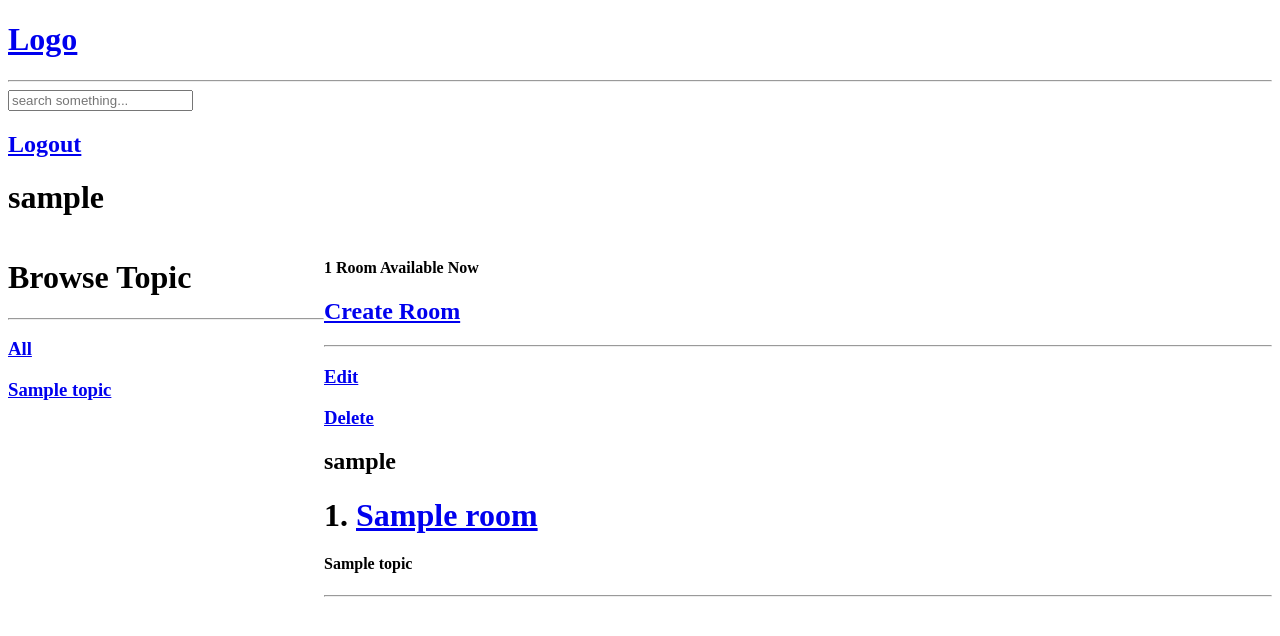
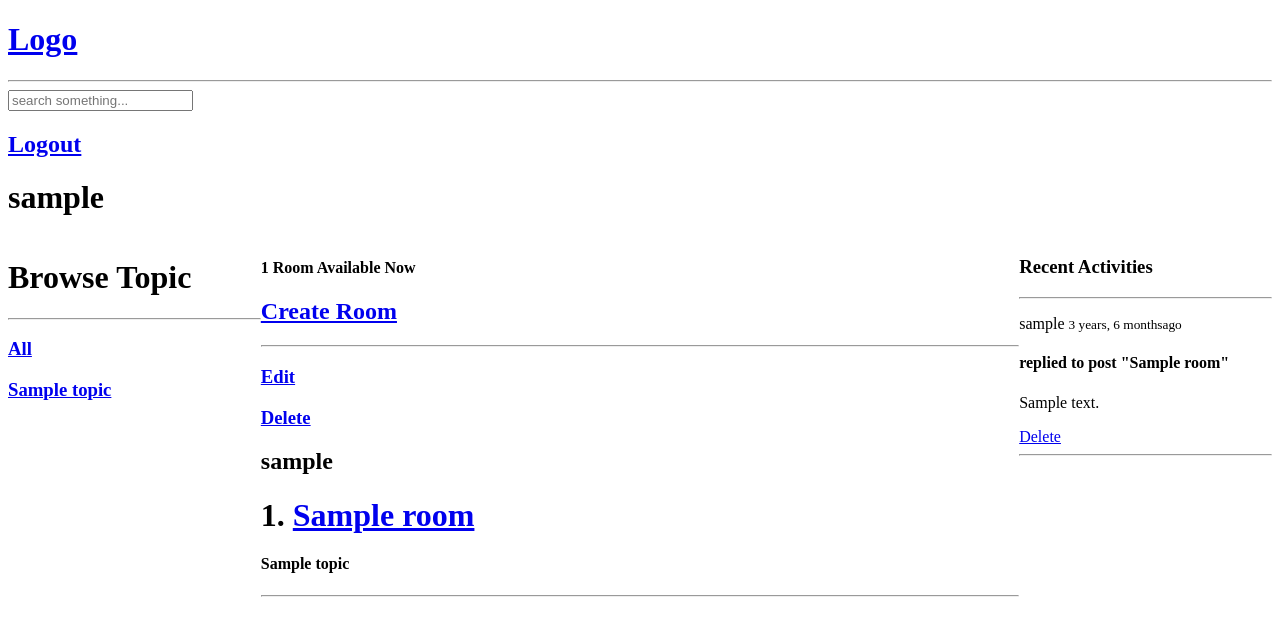
Before and after one commit to aneebp/ChatRoom, a Django app: page / in a window 1280 px wide. Shown: the top 636 px of the page. Run offline with Django 4.2, Linux system fonts and the light colour scheme; a user stored in the database is signed in; tables that the repository leaves empty hold one stand-in row (values such as "Sample post").

Commit message:
added participants and recemt activities

```diff
--- a/base/models.py
+++ b/base/models.py
@@ -36,5 +36,9 @@ class Message(models.Model):
     update = models.DateTimeField(auto_now=True)
     create = models.DateTimeField(auto_now_add=True)
 
+
+    class Meta:
+        ordering = ['-update','-create']
+
     def __str__(self):
         return self.body[0:50]
--- /dev/null
+++ b/base/templates/base/activity_component.html
@@ -0,0 +1,11 @@
+<h3>Recent Activities</h3>
+<hr>
+{% for message in home_message %}
+<p>{{message.user}} <small>{{message.create|timesince}}ago</small></p>
+<h4>replied to post "{{message.room}}"</h4>
+<p>{{message.body}}</p>
+{% if request.user == message.user %}
+<a href="{% url 'delete-message' message.id %}">Delete</a>
+{% endif %}
+<hr>
+{% endfor %}
--- /dev/null
+++ b/base/templates/base/feed_component.html
@@ -0,0 +1,12 @@
+{% for room in rooms %}
+    <hr>
+    {% comment %} only the login  user can access the edit and delete button {% endcomment %}
+    {% if request.user == room.host %}
+    <h3><a href="{% url 'update-room' room.id%}">Edit</a></h3>
+    <h3><a href="{% url 'delete-room' room.id%}">Delete</a></h3>
+    {% endif %}
+    <h2>{{room.host}}</h2>
+    <h1>{{room.id}}. <a href="{% url 'room' room.id %}"> {{room.name}}</a></h1>
+    <h4>{{room.topic}}</h4>
+    <hr>
+{% endfor %}
--- a/base/templates/base/home.html
+++ b/base/templates/base/home.html
@@ -5,38 +5,22 @@
 <style>
     .home-container{
         display : grid;
-        grid-template-columns : 1fr 3fr;
+        grid-template-columns : 1fr 3fr 1fr;
     }
 </style>
 <h1>{{request.user}}</h1>
 
 <div class="home-container">
     <div>
-        <h1>Browse Topic</h1>
-        <hr>
-        <a href="{% url 'home'  %}"><h3>All</h3></a>
-
-        {% for topic in topics %}
-            <div>
-                <a href="{% url 'home'  %}?q={{topic.name}}" ><h3>{{topic.name}}</h3></a>
-            </div>
-        {% endfor %}
+        {% include 'base/topic_component.html' %}
     </div>
     <div>
         <h4>{{roomcount}} Room Available Now</h4>
         <h2><a href="{% url 'create-room'  %}">Create Room</a></h2>
-        {% for room in rooms %}
-            <hr>
-            {% comment %} only the login  user can access the edit and delete button {% endcomment %}
-            {% if request.user == room.host %}
-            <h3><a href="{% url 'update-room' room.id%}">Edit</a></h3>
-            <h3><a href="{% url 'delete-room' room.id%}">Delete</a></h3>
-            {% endif %}
-            <h2>{{room.host}}</h2>
-            <h1>{{room.id}}. <a href="{% url 'room' room.id %}"> {{room.name}}</a></h1>
-            <h4>{{room.topic}}</h4>
-            <hr>
-        {% endfor %}
+      {% include 'base/feed_component.html' %}
+    </div>
+    <div>
+        {% include 'base/activity_component.html' %}
     </div>
 </div>
 
--- /dev/null
+++ b/base/templates/base/topic_component.html
@@ -0,0 +1,9 @@
+<h1>Browse Topic</h1>
+        <hr>
+        <a href="{% url 'home'  %}"><h3>All</h3></a>
+
+        {% for topic in topics %}
+            <div>
+                <a href="{% url 'home'  %}?q={{topic.name}}" ><h3>{{topic.name}}</h3></a>
+            </div>
+        {% endfor %}
--- a/base/views.py
+++ b/base/views.py
@@ -73,14 +73,17 @@ def home(request):
         Q(topic__name__icontains=q) | Q(name__icontains=q) | Q(description__icontains=q)
     )
     roomcount = rooms.count()
-    context = {"rooms": rooms, "topics": topic, "roomcount": roomcount}
+    home_message = Message.objects.filter(Q(
+        room__topic__name__icontains=q
+    ))
+    context = {"rooms": rooms, "topics": topic, "roomcount": roomcount,"home_message":home_message}
     return render(request, "base/home.html", context)
 
 
 def room(request, pk):
     room = Room.objects.get(id=pk)
     # in room model the message child model set all
-    room_message = room.message_set.all().order_by("-create")
+    room_message = room.message_set.all()
     if request.method == "POST":
         message = Message.objects.create(
             user=request.user,
```
